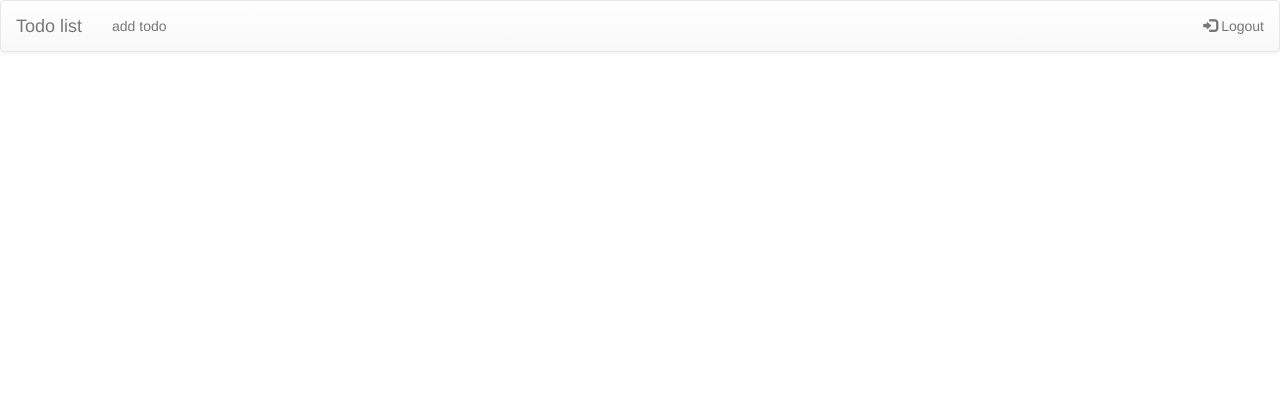
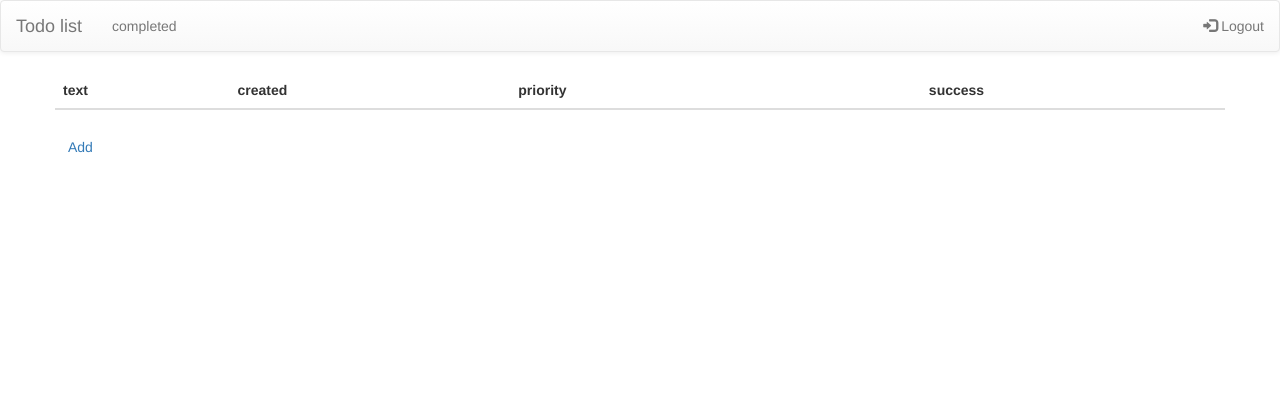
Before and after one commit to VladislavShipovskoi/django-todo-list, a Django app: page / in a window 1280 px wide. Shown: the top 420 px of the page. Run offline with Django 3.2, Linux system fonts and the light colour scheme; the visitor is signed in with stand-in values (Sample User, id 1); data that the repository does not hold is empty; some libraries are stand-ins or nearby versions.

Commit message:
added complete todo page,priotity field

```diff
--- a/lists/forms.py
+++ b/lists/forms.py
@@ -4,6 +4,8 @@ from .models import Todo
 
 class TodoForm(forms.ModelForm):
 
+    success = forms.BooleanField(required=False)
+
     class Meta:
         model = Todo
-        fields = ('title', 'text',)
+        fields = ('text','priority')
--- a/lists/urls.py
+++ b/lists/urls.py
@@ -5,6 +5,7 @@ urlpatterns = [
     url(r'^$', views.todo_list, name='todo_list'),
     url(r'^todo/(?P<pk>\d+)/$', views.todo_detail, name='todo_detail'),
     url(r'^todo/new/$', views.todo_new, name='todo_new'),
+    url(r'^todo/completed/$', views.todo_completed, name='todo_completed'),
     url(r'^todo/(?P<pk>\d+)/edit/$', views.todo_edit, name='todo_edit'),
     url(r'^todo/(?P<pk>\d+)/delete/$', views.todo_delete, name='todo_delete'),
     url(r'^register/$', views.RegisterFormView.as_view()),
--- a/lists/views.py
+++ b/lists/views.py
@@ -75,6 +75,7 @@ def todo_edit(request, pk):
         if form.is_valid():
             todo = form.save(commit=False)
             todo.author = request.user
+            todo.success = 'success' in request.POST
             todo.created_date = timezone.now()
             todo.save()
             return redirect('todo_list')
@@ -85,5 +86,12 @@ def todo_edit(request, pk):
 
 @login_required
 def todo_list(request):
-    todos = Todo.objects.filter(created_date__lte=timezone.now(),author=request.user).order_by('created_date')
+    todos = Todo.objects.filter(author=request.user,success=False).order_by('created_date')
     return render(request, 'todolist/todo_list.html', {'todos': todos})
+
+
+@login_required
+def todo_completed(request):
+    todos = Todo.objects.filter(author=request.user,success=True).order_by('created_date')
+    print(todos.values())
+    return render(request, 'todolist/todo_list.html', {'todos': todos})
--- a/templates/todolist/base.html
+++ b/templates/todolist/base.html
@@ -22,9 +22,11 @@
                     <a class="navbar-brand" href="/">Todo list</a>
                 </div>
                 {% if request.user.is_authenticated %}
+
                     <ul class="nav navbar-nav">
-                        <li><a href="{% url 'todo_new' %}">add todo</a></li>
+                        <li><a href="{% url 'todo_completed' %}"> completed</a></li>
                     </ul>
+
                     <ul class="nav navbar-nav navbar-right">
                     <li><a href="/logout"><span class="glyphicon glyphicon-log-in"></span> Logout</a></li>
                 {% endif %}
@@ -46,7 +48,6 @@
         <footer>
             <a href="https://github.com/VladislavShipovskoi">&copy; Vladislav Shipovskoi 2018</a>
         </footer>
-
     </body>
 
 </html>
--- a/templates/todolist/todo_list.html
+++ b/templates/todolist/todo_list.html
@@ -1,15 +1,43 @@
 {% extends 'todolist/base.html' %}
 
     {% block content %}
+
+
+        <table class="table table-striped table-hover table-users">
+        <thead>
+        <tr>
+            <th>text</th>
+            <th>created</th>
+            <th>priority</th>
+            <th></th>
+            <th></th>
+            <th>success</th>
+        </tr>
+
+        </thead>
+        <tbody>
         {% for todo in todos %}
-            <div class="col-md-4">
-                <div class="date">
-                    <p>Created: {{ todo.created_date }}</p>
-                </div>
-                <h2><a href="{% url 'todo_detail' pk=todo.pk %}">{{ todo.title }}</a></h2>
-                <p>{{ todo.text|linebreaksbr }}</p>
-                <p><a class="btn btn-primary" href="{% url 'todo_edit' pk=todo.pk %}" role="button"> Edit </a></p>
-                <p><a class="btn btn-primary" href="{% url 'todo_delete' pk=todo.pk %}" role="button"> Delete </a></p>
-            </div>
+        <tr>
+            <td class="hidden-phone">  {{ todo.text|linebreaksbr }}  </td>
+            <td>  {{ todo.created_date }}  </td>
+            {% ifequal todo.get_priority_display 'Low' %}
+                <td><span class="label label-default">Low</span></td>
+            {% endifequal %}
+            {% ifequal todo.get_priority_display 'Normal' %}
+                <td><span class="label label-success">Normal</span></td>
+            {% endifequal %}
+            {% ifequal todo.get_priority_display 'High' %}
+                <td><span class="label label-danger">High</span></td>
+            {% endifequal %}
+            <td><a class="btn mini blue-stripe" href="{% url 'todo_edit' pk=todo.pk %}">Edit</a></td>
+            <td><a class="btn mini blue-stripe" href="{% url 'todo_delete' pk=todo.pk %}">Delete</a></td>
+            <td><input class="form-check-input" type="checkbox" value="{{ todo.success }}"></td>
+        </tr>
+
         {% endfor %}
+
+        </tbody>
+    </table>
+        <td><a class="btn mini blue-stripe" href="{% url 'todo_new' %}">Add</a></td>
+
     {% endblock %}
```
Also changed, not shown: lists/models.py (+9 -5 lines).
